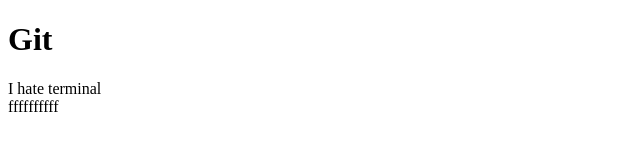
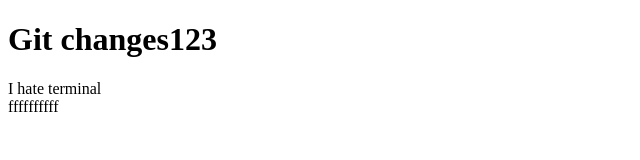
Before and after one commit to AlexRog01/project2, a plain HTML site: page index.html in a window 1280 px wide. Shown: the whole page, without its empty margins (0-640 px from the left). Drawn offline with Linux system fonts and the light colour scheme.

Commit message:
Update index.html

```diff
--- a/index.html
+++ b/index.html
@@ -8,7 +8,7 @@
 </head>
 <body>
     <header>
-        <h1>Git</h1>
+        <h1>Git changes123</h1>
         <article>I hate terminal</article>
         ffffffffff
     </header>
```
